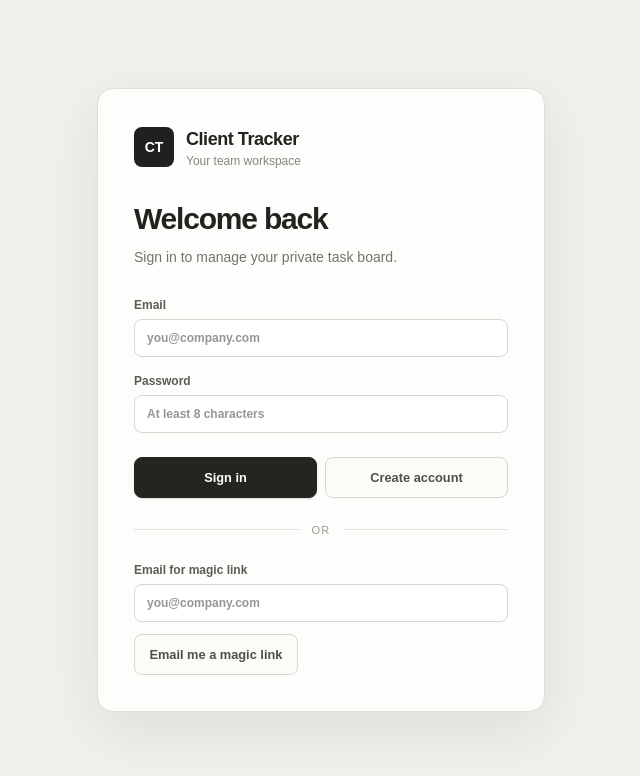
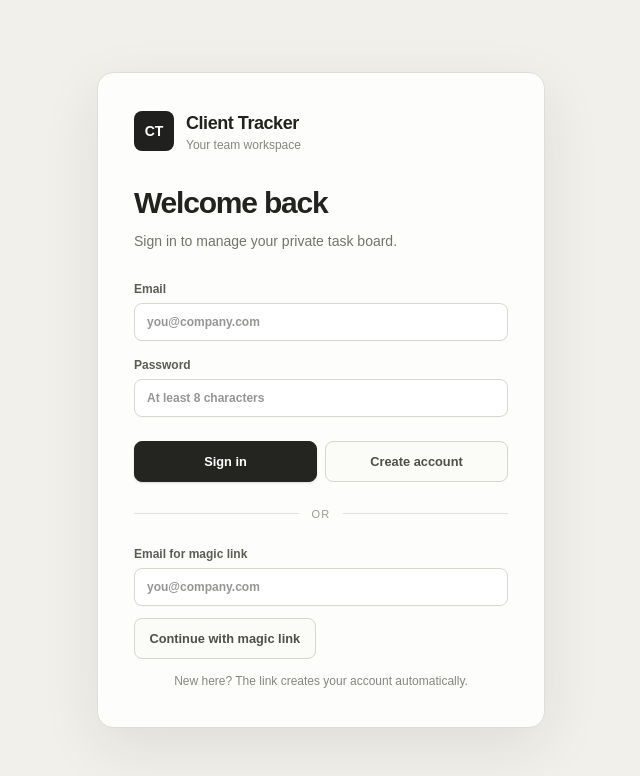
Before and after one commit to oaademo1-ui/client-tracker, a Next.js app: page /login in a window 1280 px wide. Shown: the top 776 px of the page, without its empty margins (319-959 px from the left). Built offline with nearby package versions, Linux system fonts and the light colour scheme; no server answers.

Commit message:
fix: allow magic link account creation

```diff
--- a/app/login/actions.ts
+++ b/app/login/actions.ts
@@ -51,8 +51,8 @@ export async function sendMagicLink(formData: FormData) {
   const supabase = await createClient();
   const { error } = await supabase.auth.signInWithOtp({
     email,
-    options: { emailRedirectTo: `${origin}/auth/callback`, shouldCreateUser: false },
+    options: { emailRedirectTo: `${origin}/auth/callback`, shouldCreateUser: true },
   });
   if (error) loginRedirect("error", error.message);
-  loginRedirect("message", "Magic link sent. Check your inbox.");
+  loginRedirect("message", "Magic link sent. Open it to create or access your account.");
 }
--- a/app/login/page.tsx
+++ b/app/login/page.tsx
@@ -41,7 +41,8 @@ export default async function LoginPage({ searchParams }: LoginPageProps) {
 
         <form action={sendMagicLink} className="space-y-3">
           <label className="block text-xs font-semibold text-[#5b5d55]"><span className="mb-1.5 block">Email for magic link</span><input name="email" type="email" autoComplete="email" required placeholder="you@company.com" /></label>
-          <button className="button-secondary w-full">Email me a magic link</button>
+          <button className="button-secondary w-full">Continue with magic link</button>
+          <p className="text-center text-xs leading-5 text-[#85867f]">New here? The link creates your account automatically.</p>
         </form>
       </section>
     </main>
```
